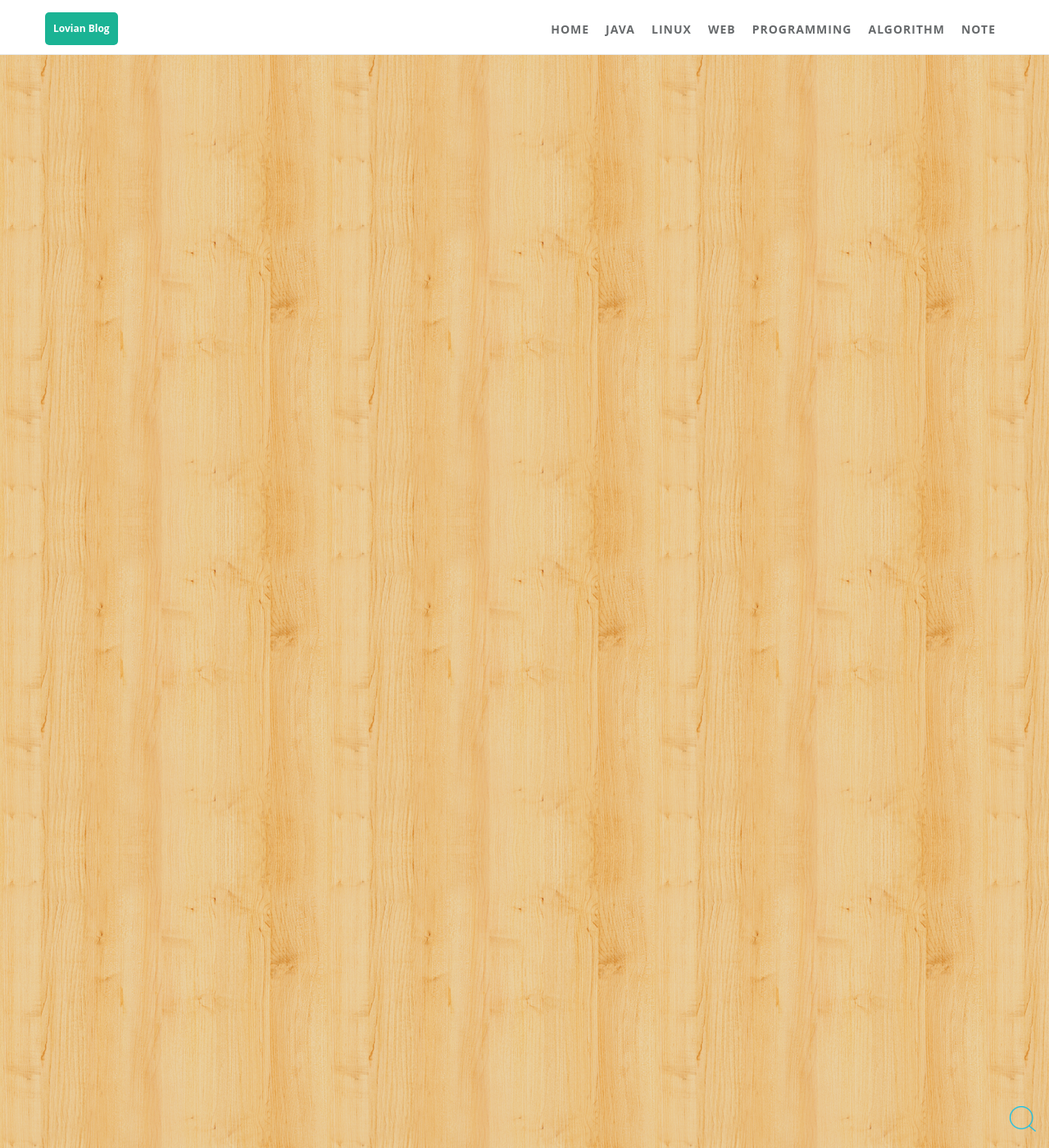
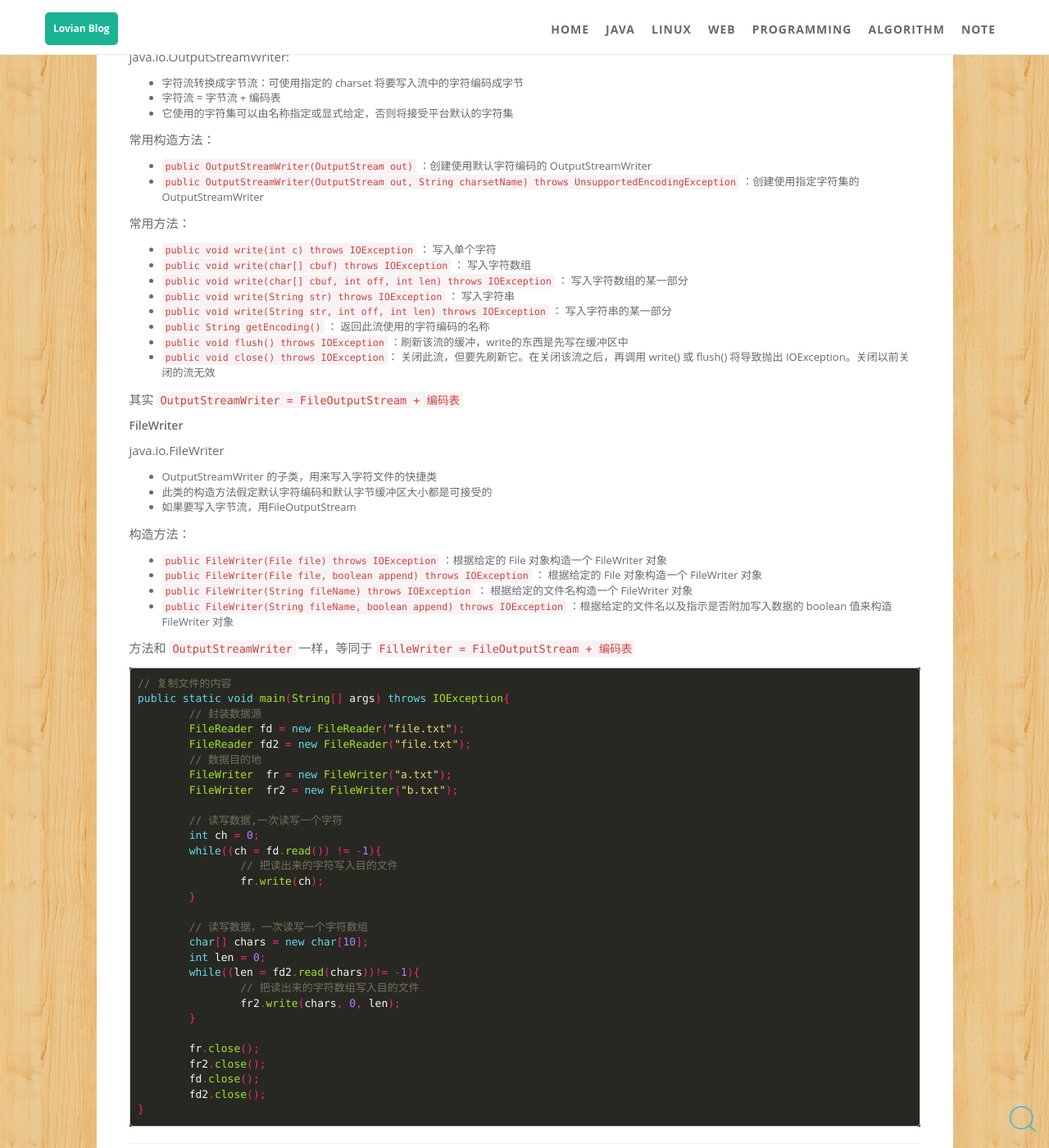
Before and after one commit to ZhengshuaiPENG/zhengshuaipeng.github.io, a Jekyll site: the page built from _posts/2016/07/2016-07-27-java-io-stream.md, in a window 1280 px wide and 1400 px high, scrolled down 8164 px. Shown: the whole window at 82% size. Built offline with Jekyll 4.4.1, drawn with Linux system fonts in a browser that asks for light colours; comment, search, counter and statistics services are not loaded; some of the changed text lies outside the part shown.

Commit message:
iostream

````diff
--- a/_posts/2016/07/2016-07-27-java-io-stream.md
+++ b/_posts/2016/07/2016-07-27-java-io-stream.md
@@ -37,6 +37,11 @@
 -	```Writer``` ：java.io.Writer，写入字符流的抽象类。子类必须实现的方法仅有 write(char[], int, int)、flush() 和 close()。但是，多数子类将重写此处定义的一些方法，以提供更高的效率和/或其他功能
 
 ### 3. 字节流的常用子类
+
+常用子类体系图示：
+
+![ioimg]( https://zhengshuaipeng.github.io/static/img/blog/2016/07/iostream.png)
+
 
 #### FileOutputStream
 
@@ -359,8 +364,39 @@
 
 所以，编码不一样，比如 “GBK” 和 “UTF-8” ,那么解码的时候得到的结果就会出错，所以要保证编码解码的字符集相同
 
-#### OutputStreamReader
+#### InputStreamReader
 
+java.io.InputStreamReader:
+
+-	字节流转换字符流：它使用指定的 charset 读取字节并将其解码为字符
+-	它使用的字符集可以由名称指定或显式给定，否则将接受平台默认的字符集
+
+常用构造方法：
+
+-	```public InputStreamReader(InputStream in)```： 创建一个使用默认字符集的 InputStreamReader
+-	```public InputStreamReader(InputStream in, String charsetName) throws UnsupportedEncodingException```：创建使用指定字符集的 InputStreamReader
+
+常用方法：
+
+-	```public int read() throws IOException``` ：读取单个字符
+-	```public int read(char[] cbuf, int offset, int length) throws IOException``` ：将字符读入数组中的某一部分
+-	```public void close() throws IOException``` ：关闭该流并释放与之关联的所有资源
+-	```public String getEncoding()``` ：  返回此流使用的字符编码的名称
+
+
+#### FileReader
+
+java.io.FileReader:
+
+-	用来读取字符文件的便捷类
+-	FileReader 用于读取字符流。要读取原始字节流，请考虑使用 FileInputStream
+
+构造方法：
+
+-	```public FileReader(File file) throws FileNotFoundException``` ：在给定从中读取数据的 File 的情况下创建一个新 FileReader
+-	```public FileReader(String fileName) throws FileNotFoundException``` ：在给定从中读取数据的文件名的情况下创建一个新 FileReader
+
+使用方法和 InputStreamReader 相同
 
 
 #### OutputStreamWriter
@@ -379,8 +415,64 @@
 常用方法：
 
 -	```public void write(int c) throws IOException``` ：  写入单个字符
+-	```public void write(char[] cbuf) throws IOException``` ：  写入字符数组
 -	```public void write(char[] cbuf, int off, int len) throws IOException``` ：  写入字符数组的某一部分
+-	```public void write(String str) throws IOException``` ： 写入字符串
 -	```public void write(String str, int off, int len) throws IOException``` ： 写入字符串的某一部分
 -	```public String getEncoding()``` ：  返回此流使用的字符编码的名称
--	```public void flush() throws IOException``` ：刷新该流的缓冲
+-	```public void flush() throws IOException``` ：刷新该流的缓冲，write的东西是先写在缓冲区中
 -	```public void close() throws IOException```： 关闭此流，但要先刷新它。在关闭该流之后，再调用 write() 或 flush() 将导致抛出 IOException。关闭以前关闭的流无效
+
+
+其实 ```OutputStreamWriter = FileOutputStream + 编码表```
+
+#### FileWriter
+
+java.io.FileWriter
+
+-	OutputStreamWriter 的子类，用来写入字符文件的快捷类
+-	此类的构造方法假定默认字符编码和默认字节缓冲区大小都是可接受的
+-	如果要写入字节流，用FileOutputStream
+
+构造方法：
+
+-	```public FileWriter(File file) throws IOException``` ：根据给定的 File 对象构造一个 FileWriter 对象
+-	```public FileWriter(File file, boolean append) throws IOException``` ：  根据给定的 File 对象构造一个 FileWriter 对象
+-	```public FileWriter(String fileName) throws IOException``` ：    根据给定的文件名构造一个 FileWriter 对象
+-	```public FileWriter(String fileName, boolean append) throws IOException``` ：根据给定的文件名以及指示是否附加写入数据的 boolean 值来构造 FileWriter 对象
+
+
+方法和 ```OutputStreamWriter``` 一样，等同于 ```FilleWriter = FileOutputStream + 编码表```
+
+
+```java
+// 复制文件的内容
+public static void main(String[] args) throws IOException{
+	// 封装数据源
+	FileReader fd = new FileReader("file.txt");
+	FileReader fd2 = new FileReader("file.txt");
+	// 数据目的地
+	FileWriter  fr = new FileWriter("a.txt");
+	FileWriter  fr2 = new FileWriter("b.txt");
+
+	// 读写数据,一次读写一个字符
+	int ch = 0;
+	while((ch = fd.read()) != -1){
+		// 把读出来的字符写入目的文件
+		fr.write(ch);
+	}
+
+	// 读写数据，一次读写一个字符数组
+	char[] chars = new char[10];
+	int len = 0;
+	while((len = fd2.read(chars))!= -1){
+		// 把读出来的字符数组写入目的文件
+		fr2.write(chars, 0, len);
+	}
+
+	fr.close();
+	fr2.close();
+	fd.close();
+	fd2.close();
+}
+```
````
Also changed, not shown: static/img/blog/2016/07/iostream.png (added).
